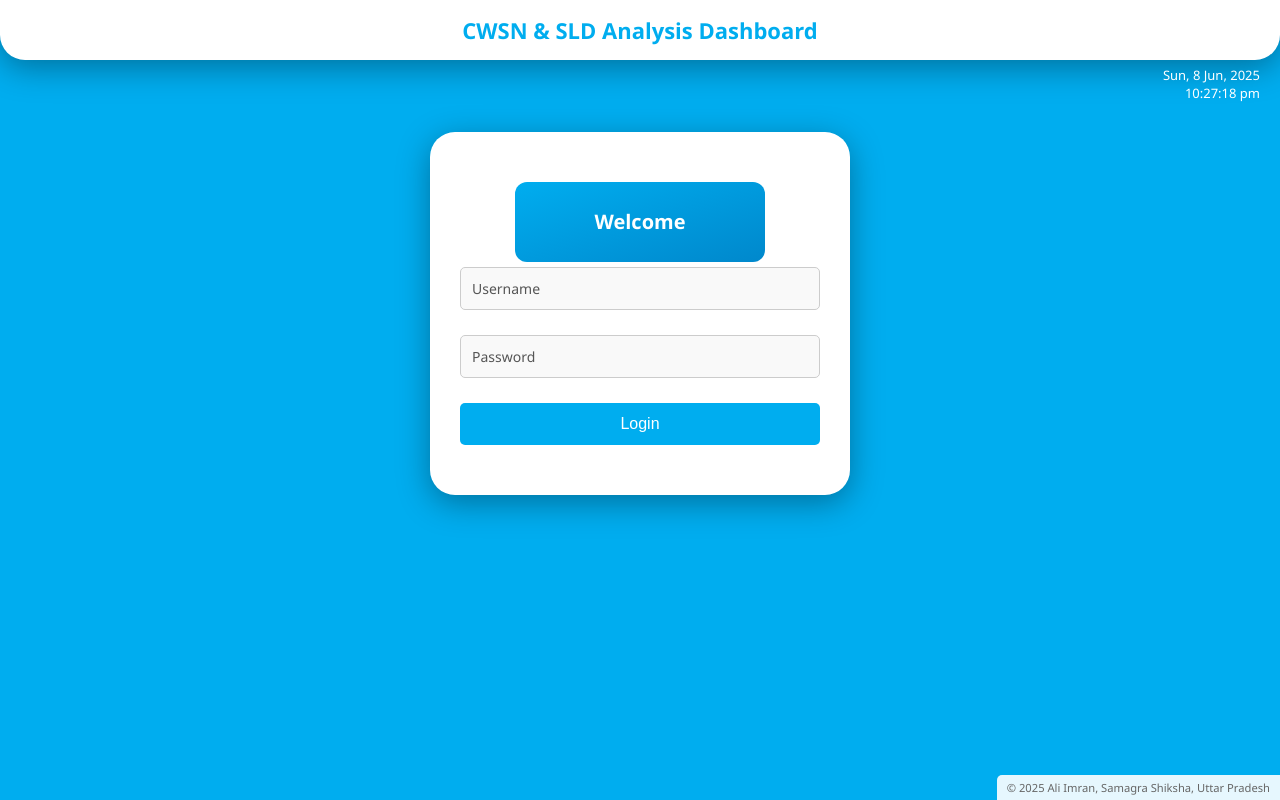
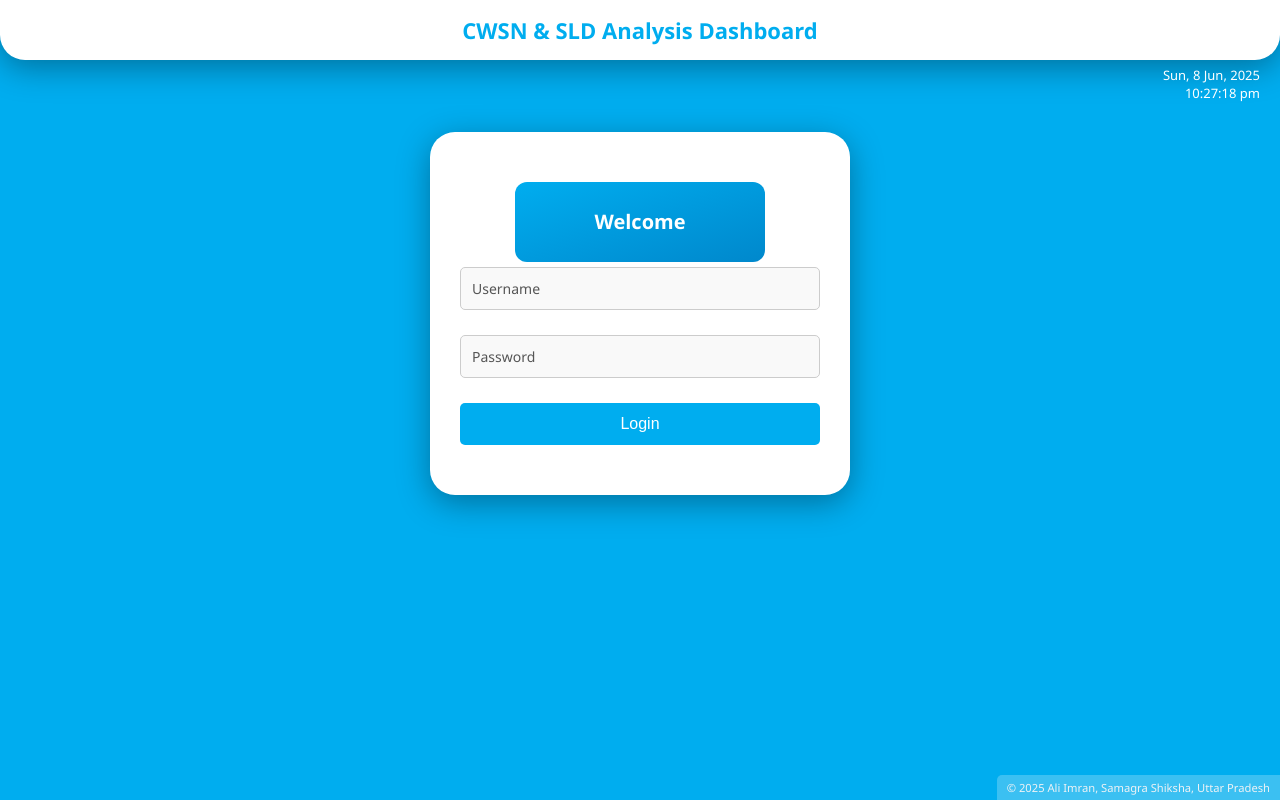
Before and after one commit to aliimranlko/Education-Dashboards, a plain HTML site: page index.html in a window 1280 px wide. Drawn offline with Linux system fonts and the light colour scheme.

Commit message:
Update index.html
copyright fix

```diff
--- a/index.html
+++ b/index.html
@@ -141,8 +141,8 @@
         bottom: 0;
         right: 0;
         font-size: 11.2px;
-        color: #666;
-        background-color: rgba(255, 255, 255, 0.9);
+        color: #f7f5f5f4;
+        background-color: rgba(255, 255, 255, 0.233);
         padding: 5px 10px;
         border-radius: 5px 0 0 0;
         z-index: 1000;
@@ -165,10 +165,10 @@
           padding: 0 10px;
         }
         .copyright {
-            font-size: 9.6px;
-            padding: 3px 6px;
-            bottom: 0;
-            right: 0;
+          font-size: 9.6px;
+          padding: 3px 6px;
+          bottom: 0;
+          right: 0;
         }
       }
       @keyframes fadeIn {
```
